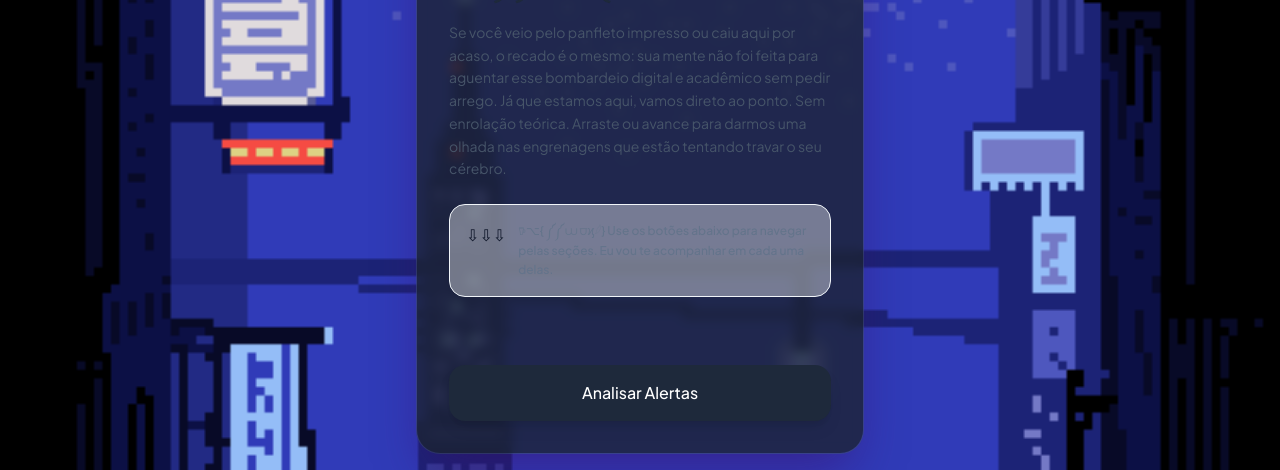
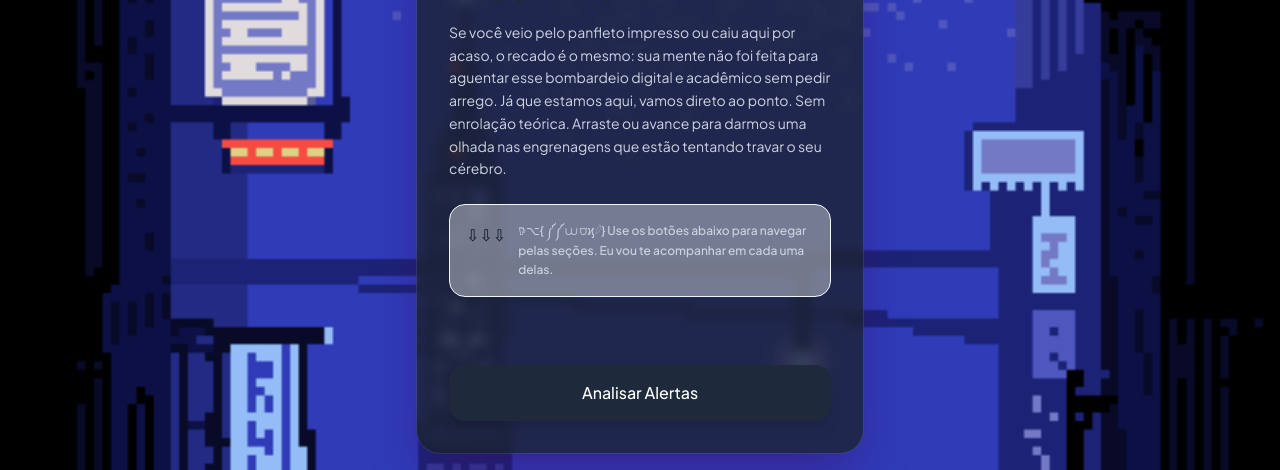
Before and after one commit to lukeperseu/Cartilha-Psicoeducativa-do-Zane, a plain HTML site: page index.html in a window 1280 px wide. Shown: the part 330-800 px from the top of the page. Drawn offline with nearby package versions, Linux system fonts and the light colour scheme; a web font is replaced by a local one.

Commit message:
Update index.html

```diff
--- a/index.html
+++ b/index.html
@@ -66,14 +66,14 @@
                         </p>
                          {𓆩ϗ༼༼ ◡⩌༽}>☕
                     </h1>
-                    <p class="text-slate-600 leading-relaxed text-sm">
+                    <p class="text-slate-300 leading-relaxed text-sm">
                         Se você veio pelo panfleto impresso ou caiu aqui por acaso, o recado é o mesmo: sua mente não foi feita para aguentar esse bombardeio digital e acadêmico sem pedir arrego.
 
                         Já que estamos aqui, vamos direto ao ponto. Sem enrolação teórica. Arraste ou avance para darmos uma olhada nas engrenagens que estão tentando travar o seu cérebro.
                     </p>
                     <div class="p-4 bg-slate-50/40 dark:bg-slate-900/40 text-slate-900 dark:text-slate-50 rounded-2xl border border-slate-100 flex items-start space-x-3">
-                        <span class="text-x2 text-bold mt-0.5">⇩⇩⇩</span>
-                        <p class="text-xs text-slate-500 dark:text-slate-250 leading-relaxed font-medium">
+                        <span class="text-x4 text-bold mt-0.5">⇩⇩⇩</span>
+                        <p class="text-xs text-slate-300 dark:text-slate-250 leading-relaxed font-medium">
                             𖠚⌥{ ༼༼ ⩊ ⩌ϗ𓆪}
                             Use os botões abaixo para navegar pelas seções. Eu vou te acompanhar em cada uma delas.
                         </p>
```
